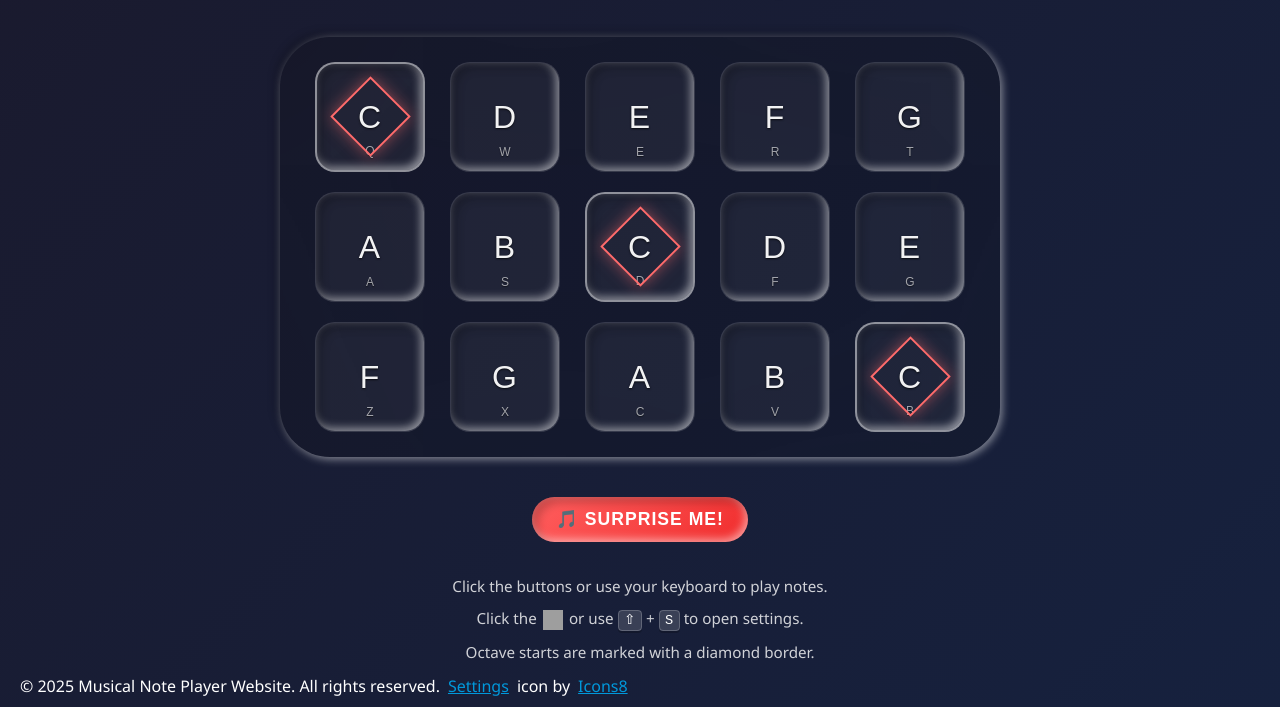
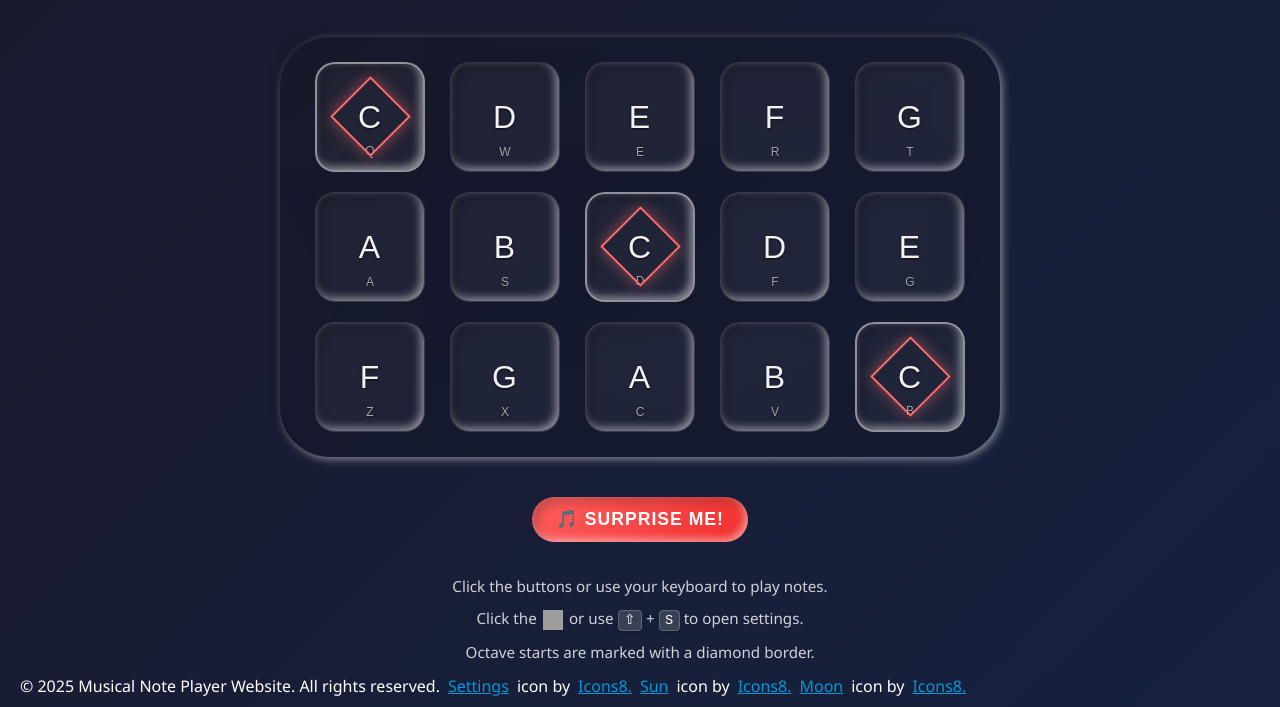
Before and after one commit to d20502-d/dmspc1atui, a plain HTML site: page index.html in a window 1280 px wide. Shown: the part 93-800 px from the top of the page. Drawn offline with Linux system fonts and the light colour scheme; grey boxes are pictures that could not be loaded.

Commit message:
copyrights

```diff
--- a/index.html
+++ b/index.html
@@ -151,7 +151,11 @@
       <a href="https://icons8.com/icons/set/setting--style-liquid-glass"
         >Settings</a
       >icon by
-      <a href="https://icons8.com">Icons8</a>
+      <a href="https://icons8.com">Icons8. </a>
+      <a href="https://icons8.com/icons/set/sun--static--white">Sun</a>icon by
+      <a href="https://icons8.com">Icons8. </a>
+      <a href="https://icons8.com/icons/set/moon--static--white">Moon</a>icon by
+      <a href="https://icons8.com">Icons8. </a>
     </footer>
   </body>
 </html>
```
